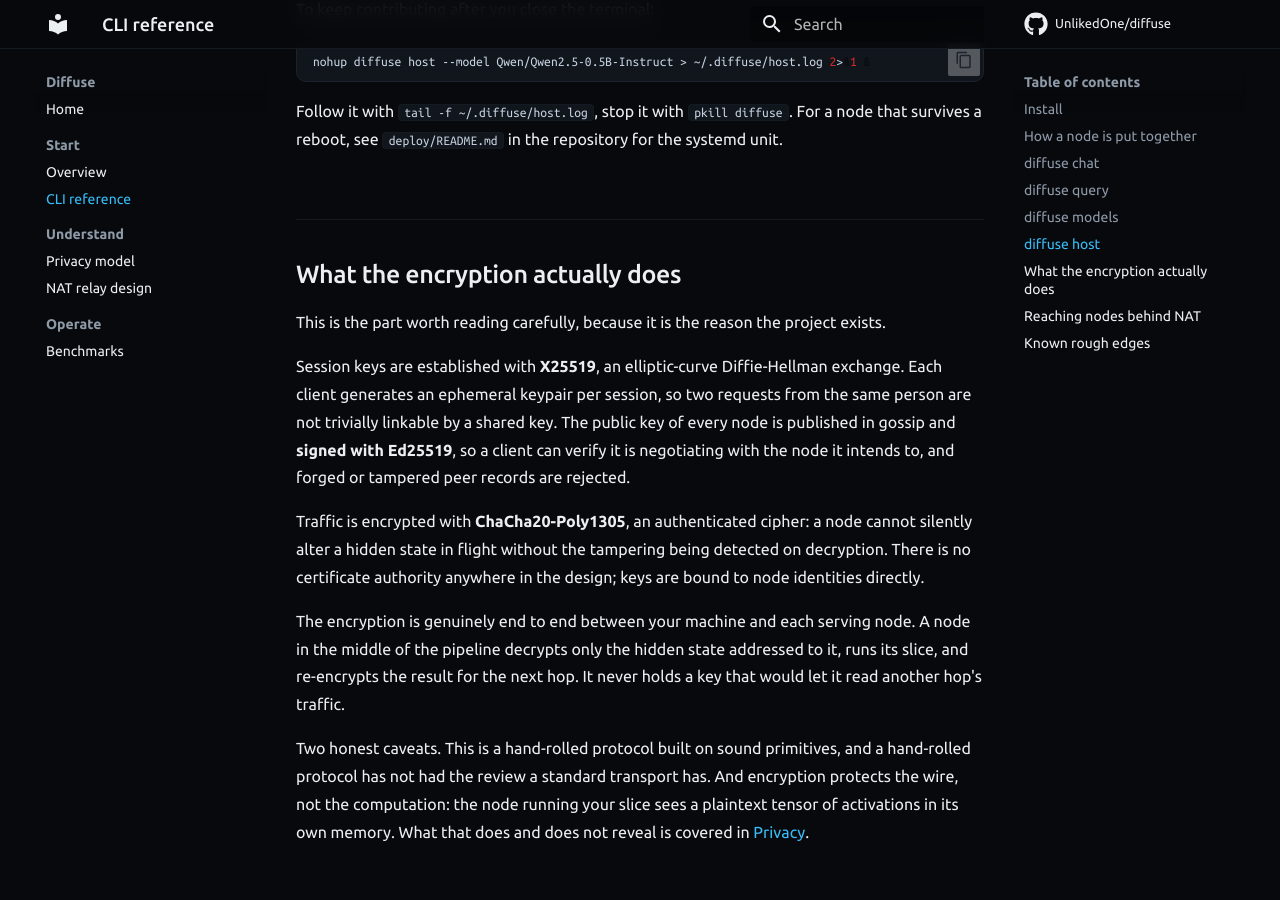
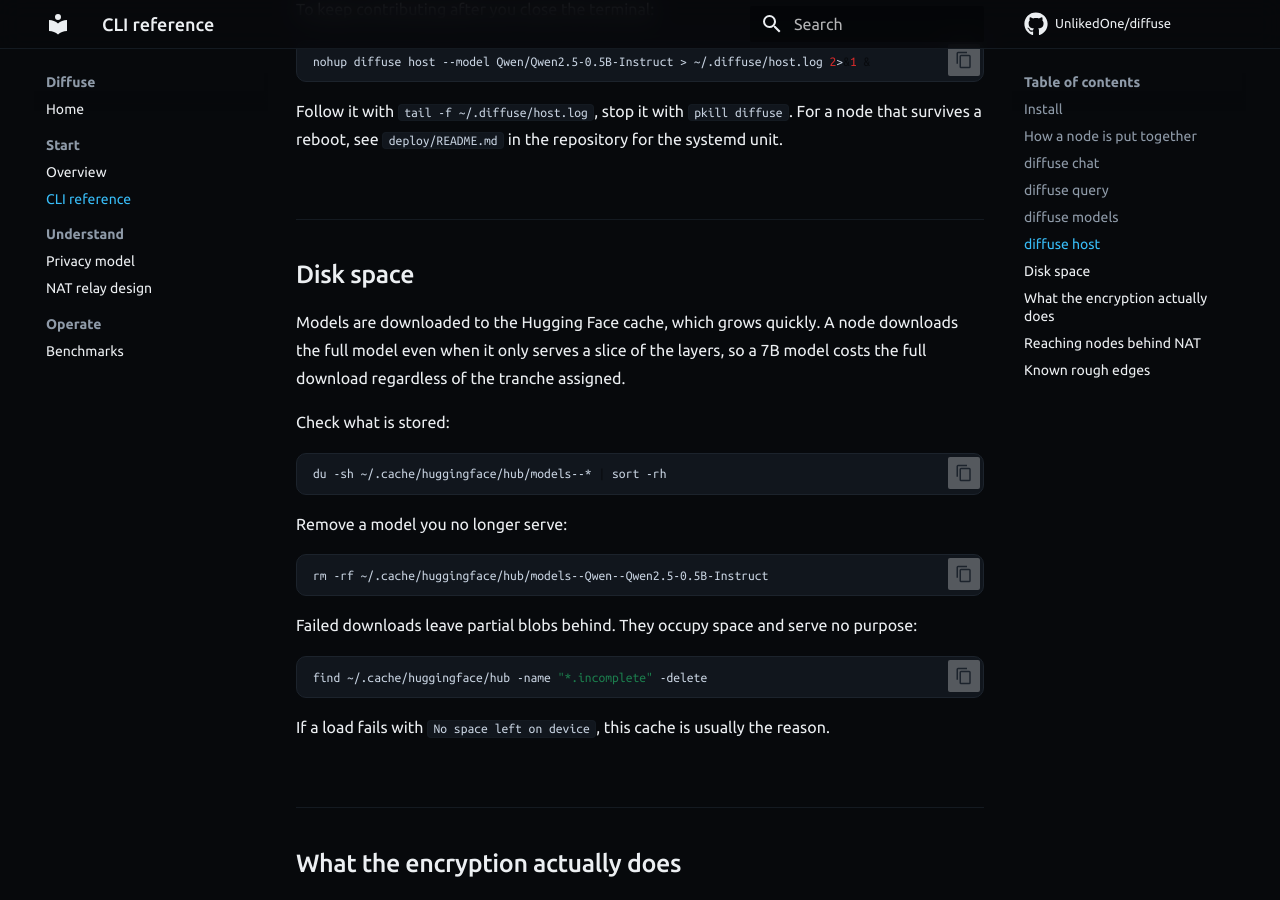
Before and after one commit to UnlikedOne/diffuse, an MkDocs documentation site: the page built from docs/CLI.md, in a window 1280 px wide and 900 px high, scrolled down 2655 px. Built offline with MkDocs 1.6.1 and Material for MkDocs 9.7.7, drawn with Linux system fonts in a browser that asks for light colours; comment, search, counter and statistics services are not loaded.

````diff
--- a/docs/CLI.md
+++ b/docs/CLI.md
@@ -106,6 +106,34 @@
 node that survives a reboot, see `deploy/README.md` in the repository for the
 systemd unit.
 
+## Disk space
+
+Models are downloaded to the Hugging Face cache, which grows quickly. A node
+downloads the full model even when it only serves a slice of the layers, so a
+7B model costs the full download regardless of the tranche assigned.
+
+Check what is stored:
+
+```bash
+du -sh ~/.cache/huggingface/hub/models--* | sort -rh
+```
+
+Remove a model you no longer serve:
+
+```bash
+rm -rf ~/.cache/huggingface/hub/models--Qwen--Qwen2.5-0.5B-Instruct
+```
+
+Failed downloads leave partial blobs behind. They occupy space and serve no
+purpose:
+
+```bash
+find ~/.cache/huggingface/hub -name "*.incomplete" -delete
+```
+
+If a load fails with `No space left on device`, this cache is usually the
+reason.
+
 ## What the encryption actually does
 
 This is the part worth reading carefully, because it is the reason the project
````
